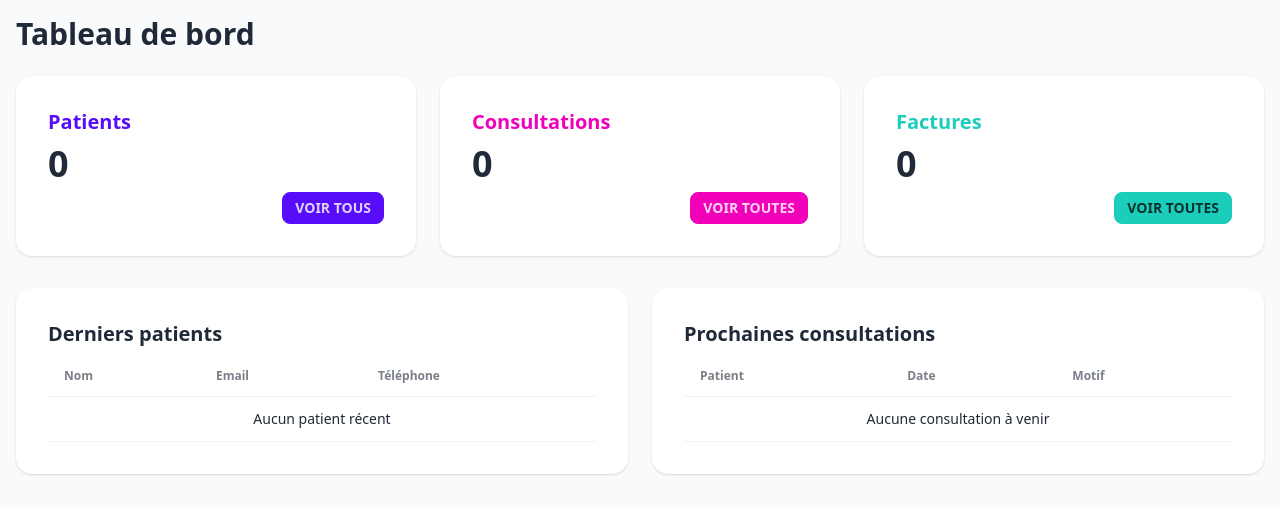
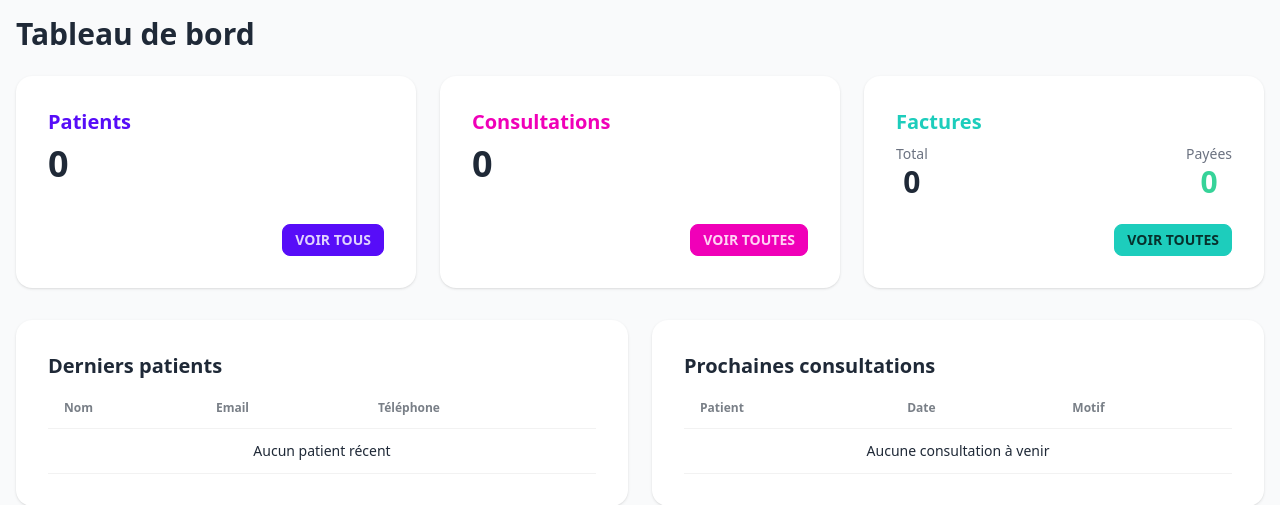
Before and after one commit to clement-soler/blackboxai-1743273902526, a Flask app: page / in a window 1280 px wide. Shown: the part 68-573 px from the top of the page. Run offline with Flask 3, Linux system fonts and the light colour scheme; data that the repository does not hold is empty; some libraries are stand-ins or nearby versions.

Commit message:
Add blackboxai-1743241900869/frontend/templates/index.html 1743279704258

```diff
--- a/blackboxai-1743241900869/frontend/templates/index.html
+++ b/blackboxai-1743241900869/frontend/templates/index.html
@@ -31,8 +31,17 @@
         <div class="card bg-base-100 shadow">
             <div class="card-body">
                 <h2 class="card-title text-accent">Factures</h2>
-                <p class="text-4xl font-bold">0</p>
-                <div class="card-actions justify-end">
+                <div class="flex justify-between items-center">
+                    <div class="text-center">
+                        <p class="text-sm text-gray-500">Total</p>
+                        <p class="text-3xl font-bold">{{ total_invoices }}</p>
+                    </div>
+                    <div class="text-center">
+                        <p class="text-sm text-gray-500">Payées</p>
+                        <p class="text-3xl font-bold text-success">{{ paid_invoices }}</p>
+                    </div>
+                </div>
+                <div class="card-actions justify-end mt-4">
                     <a href="/invoices" class="btn btn-accent btn-sm">Voir toutes</a>
                 </div>
             </div>
```
